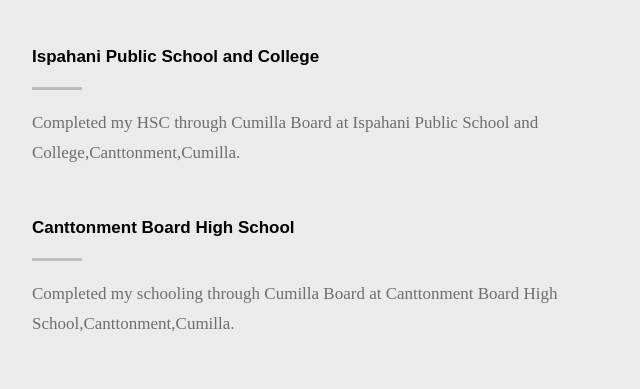
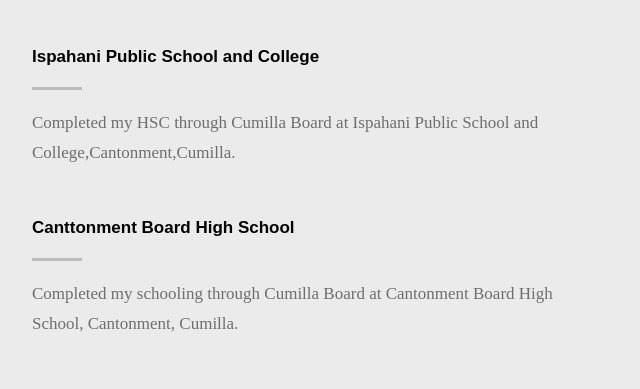
Before and after one commit to jarin510/resume, a plain HTML site: page index.html in a window 1280 px wide. Shown: the part 2633-3022 px from the top of the page, 527-1167 px from the left. Drawn offline with Linux system fonts and the light colour scheme; files whose address does not match are found by name; a web font is replaced by a local one.

Commit message:
Update index.html

```diff
--- a/index.html
+++ b/index.html
@@ -301,7 +301,7 @@
 
 					<div class="timeline-content">
 						<h4><a href="https://www.google.com/maps/place/Ispahani+Public+School+and+College/@23.476722,91.1193019,15z/data=!4m6!3m5!1s0x37547bf45642b5af:0x9760ec0d98f2bcdc!8m2!3d23.476722!4d91.1193019!16s%2Fg%2F11clt16xjv?entry=ttu&g_ep=EgoyMDI0MTEyNC4xIKXMDSoASAFQAw%3D%3D">Ispahani Public School and College</a></h4>
-						<p>Completed my HSC through Cumilla Board at Ispahani Public School and College,Canttonment,Cumilla.</p>
+						<p>Completed my HSC through Cumilla Board at Ispahani Public School and College,Cantonment,Cumilla.</p>
 					</div>
 
 
@@ -320,7 +320,7 @@
 
 					 <div class="timeline-content">
 						 <h4><a href="https://www.google.com/maps/place/Ispahani+Public+School+and+College/@23.476722,91.1193019,15z/data=!4m6!3m5!1s0x37547bf45642b5af:0x9760ec0d98f2bcdc!8m2!3d23.476722!4d91.1193019!16s%2Fg%2F11clt16xjv?entry=ttu&g_ep=EgoyMDI0MTEyNC4xIKXMDSoASAFQAw%3D%3D">Canttonment  Board High School </a></h4>
-						 <p>Completed my schooling through Cumilla Board at Canttonment  Board High School,Canttonment,Cumilla.</p>
+						 <p>Completed my schooling through Cumilla Board at Cantonment  Board High School, Cantonment, Cumilla.</p>
 					 </div>
 
 
```
